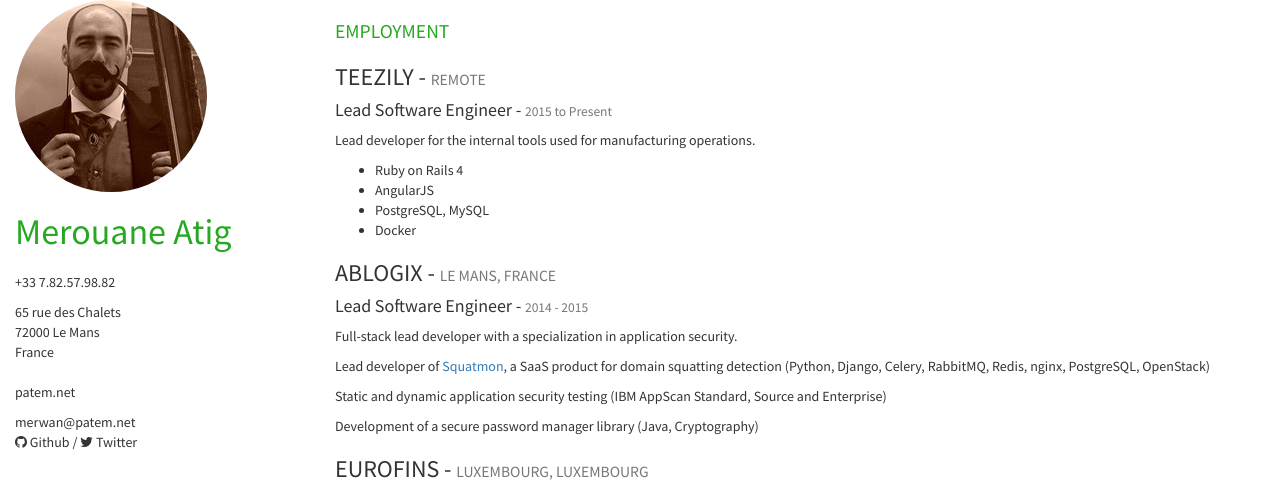
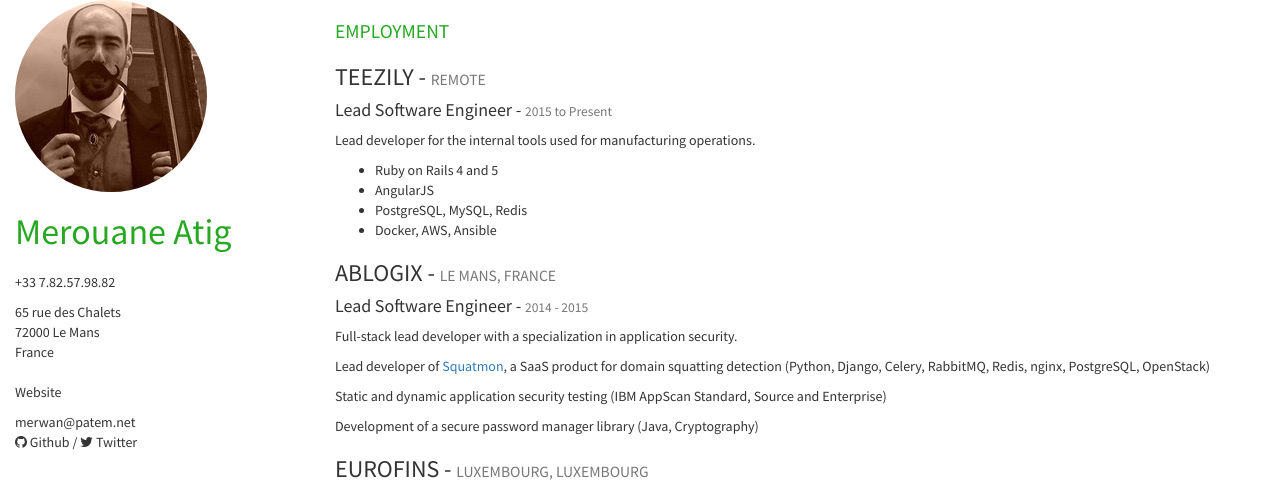
Before and after one commit to merwan/merwan.github.io, a Jekyll site: the page built from resume.html, in a window 1280 px wide. Shown: the part 78-567 px from the top of the page. Built offline with Jekyll 4.4.1, drawn with Linux system fonts in a browser that asks for light colours; nearby versions of some CDN libraries; comment, search, counter and statistics services are not loaded.

Commit message:
Update resume

```diff
--- a/resume.html
+++ b/resume.html
@@ -17,7 +17,7 @@
       </a>
     </address>
     <p>
-      <a href="https://patem.net">patem.net</a><br/>
+      <a href="https://merwan.github.io">Website</a><br/>
     </p>
     <p>
       <a href="mailto:merwan@patem.net">merwan@patem.net</a><br/>
@@ -35,10 +35,10 @@
         </header>
         <p>Lead developer for the internal tools used for manufacturing operations.</p>
         <ul>
-          <li>Ruby on Rails 4</li>
+          <li>Ruby on Rails 4 and 5</li>
           <li>AngularJS</li>
-          <li>PostgreSQL, MySQL</li>
-          <li>Docker</li>
+          <li>PostgreSQL, MySQL, Redis</li>
+          <li>Docker, AWS, Ansible</li>
         </ul>
       </article>
       <article>
```
